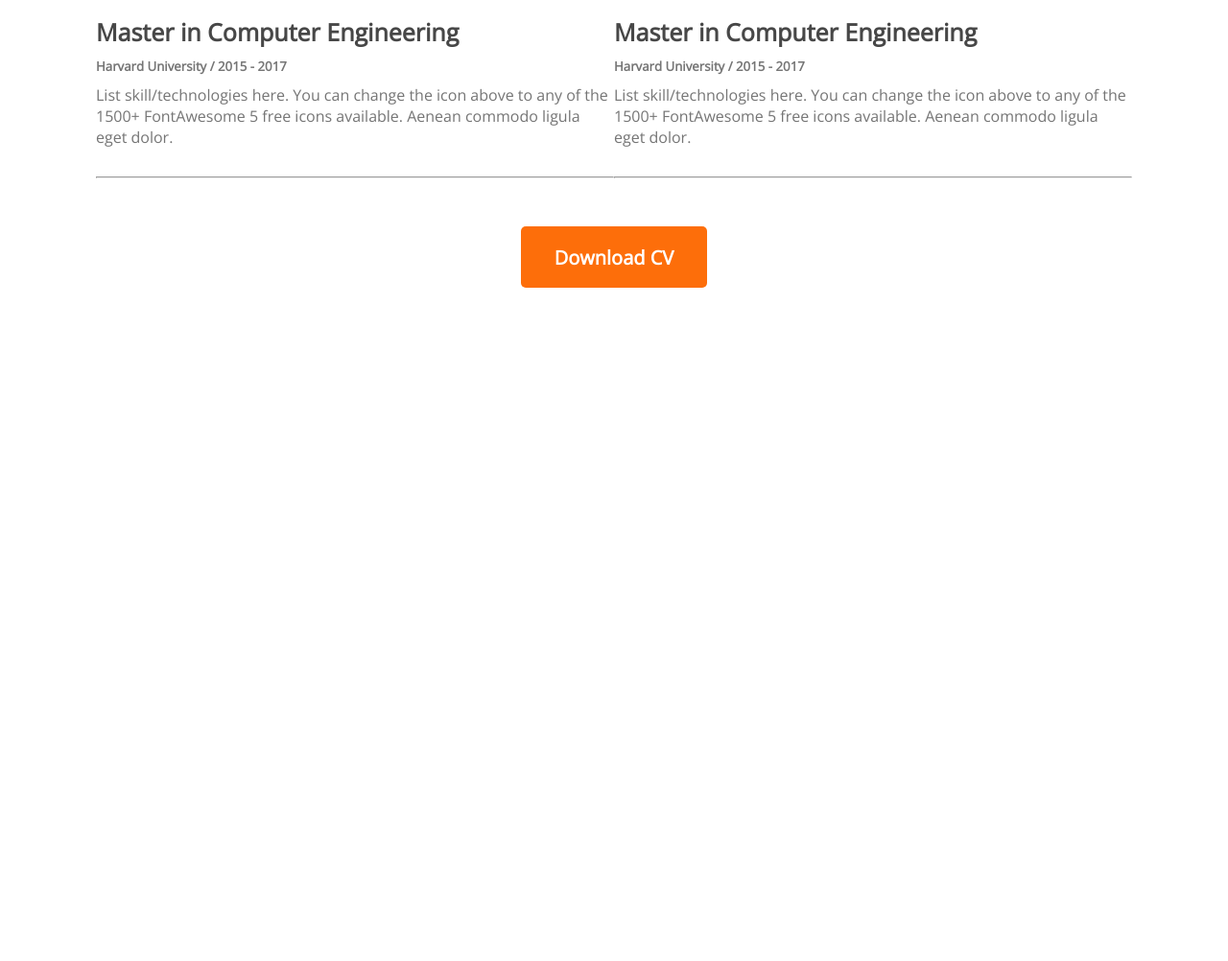
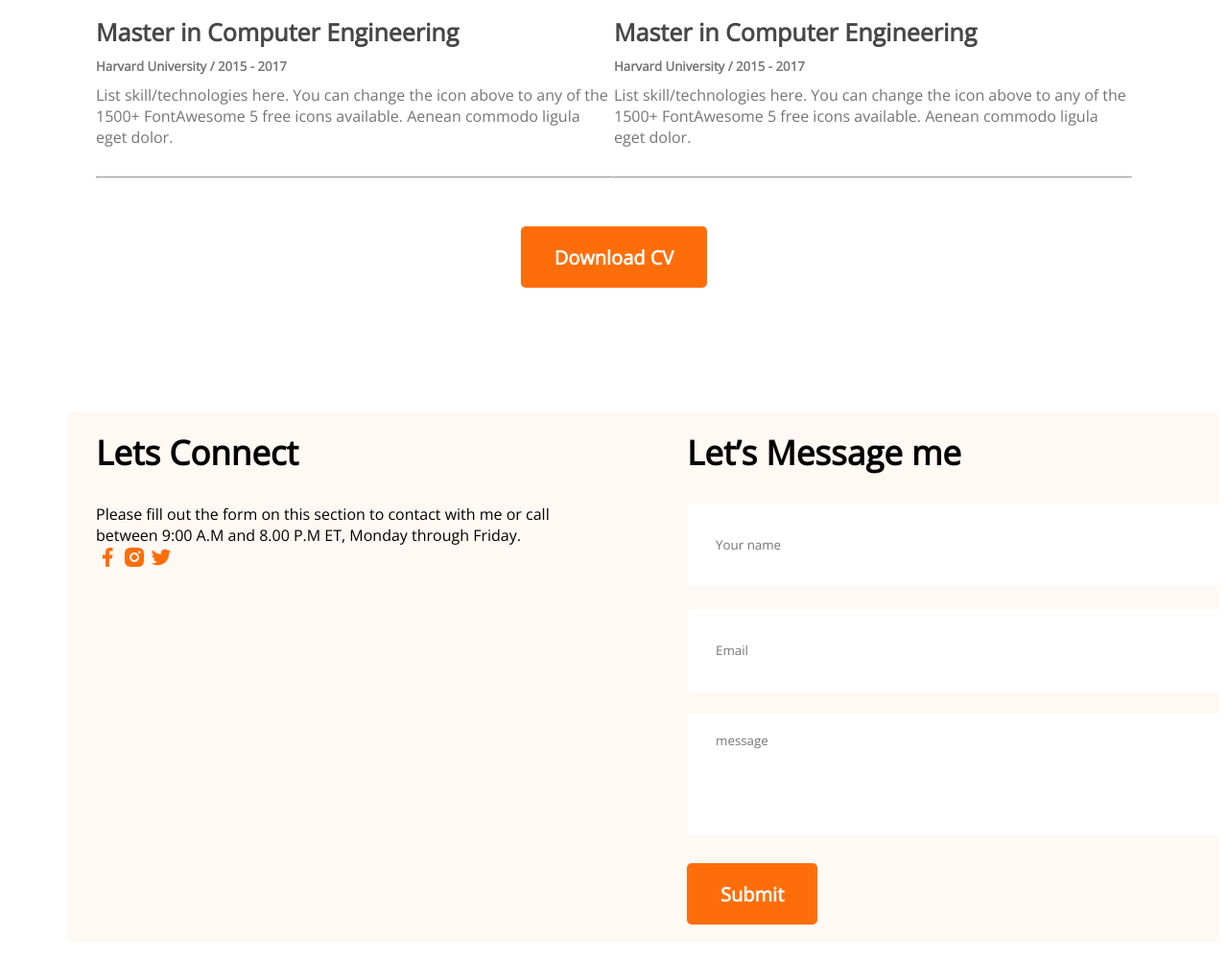
Before and after one commit to MTofayelAhmed/Developer-protfolio, a plain HTML site: page index.html in a window 1280 px wide. Shown: the part 2667-3669 px from the top of the page at 96% size. Before the commit the page ends 2967 px from the top, so only its background shows below. Drawn offline with nearby package versions, Linux system fonts and the light colour scheme.

Commit message:
portfolio resources done

```diff
--- a/index.html
+++ b/index.html
@@ -161,6 +161,36 @@
       </div>
     </section>
 
+    <!-- contact form -->
+    <section class="contact">
+      <div>
+        <h3 class="section-title">Lets Connect</h3>
+        <p class="section-description">Please fill out the form on this section to contact with me or call between 9:00 A.M and 8.00 P.M ET, Monday
+          through Friday.</p>
+        <a href="">
+          <img src="/images/icons/facebook.png" alt="">
+        </a>
+        <a href="">
+          <img src="/images/icons/insta.png" alt="">
+        </a>
+        <a href="">
+          <img src="/images/icons/twitter.png" alt="">
+        </a>
+
+
+      </div>
+      <div>
+        <h3 class="section-title">Let’s Message me</h3>
+        <form action="">
+          <input type="text" name="Name" id="" placeholder="Your name">
+          <input type="email" name="Email" id="" placeholder="Email">
+          <textarea name="" id="" cols="30" rows="5" placeholder="message"></textarea>
+          <input class="btn-primary" type="submit" value="Submit">
+        </form>
+      </div>
+
+    </section>
+
   </main>
   <footer></footer>
 </body>
--- a/styles/protfolio.css
+++ b/styles/protfolio.css
@@ -181,3 +181,27 @@ main {
   margin-top: 50px;
   text-align: center;
 }
+.contact .section-title{
+  text-align: left;
+}
+.contact{
+  display: flex;
+  gap: 100px;
+  background: #FFF8F3;
+  padding: 130px 180px;
+
+}
+.contact, input[type="text"], input[type="email"], textarea{
+  margin-bottom: 24px;
+  border:0;
+ width: 100%;
+  padding: 18px 30px;
+
+}
+input{
+  height: 50px;
+}
+.contact a {
+  text-decoration: none;
+
+}
```
